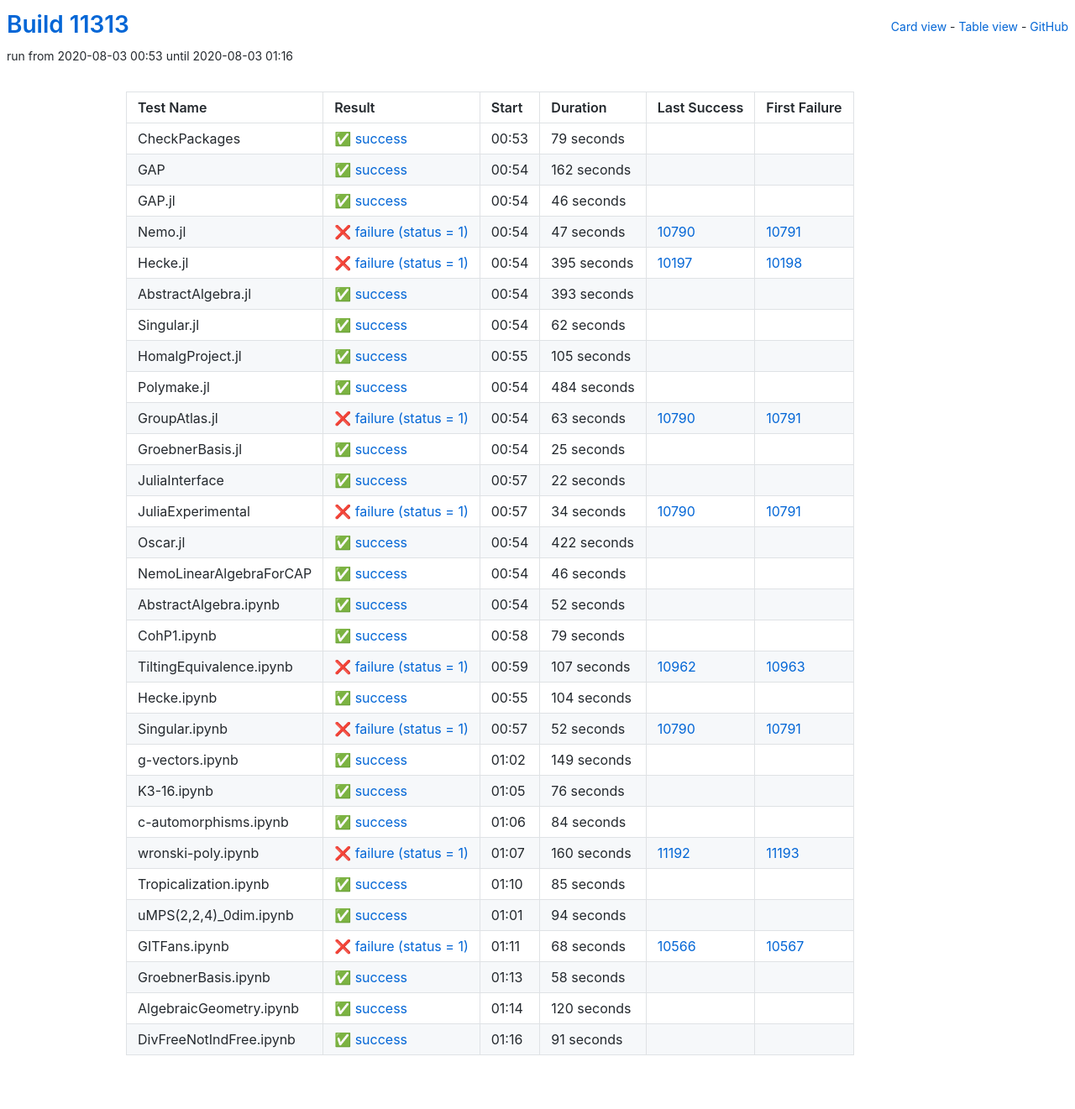
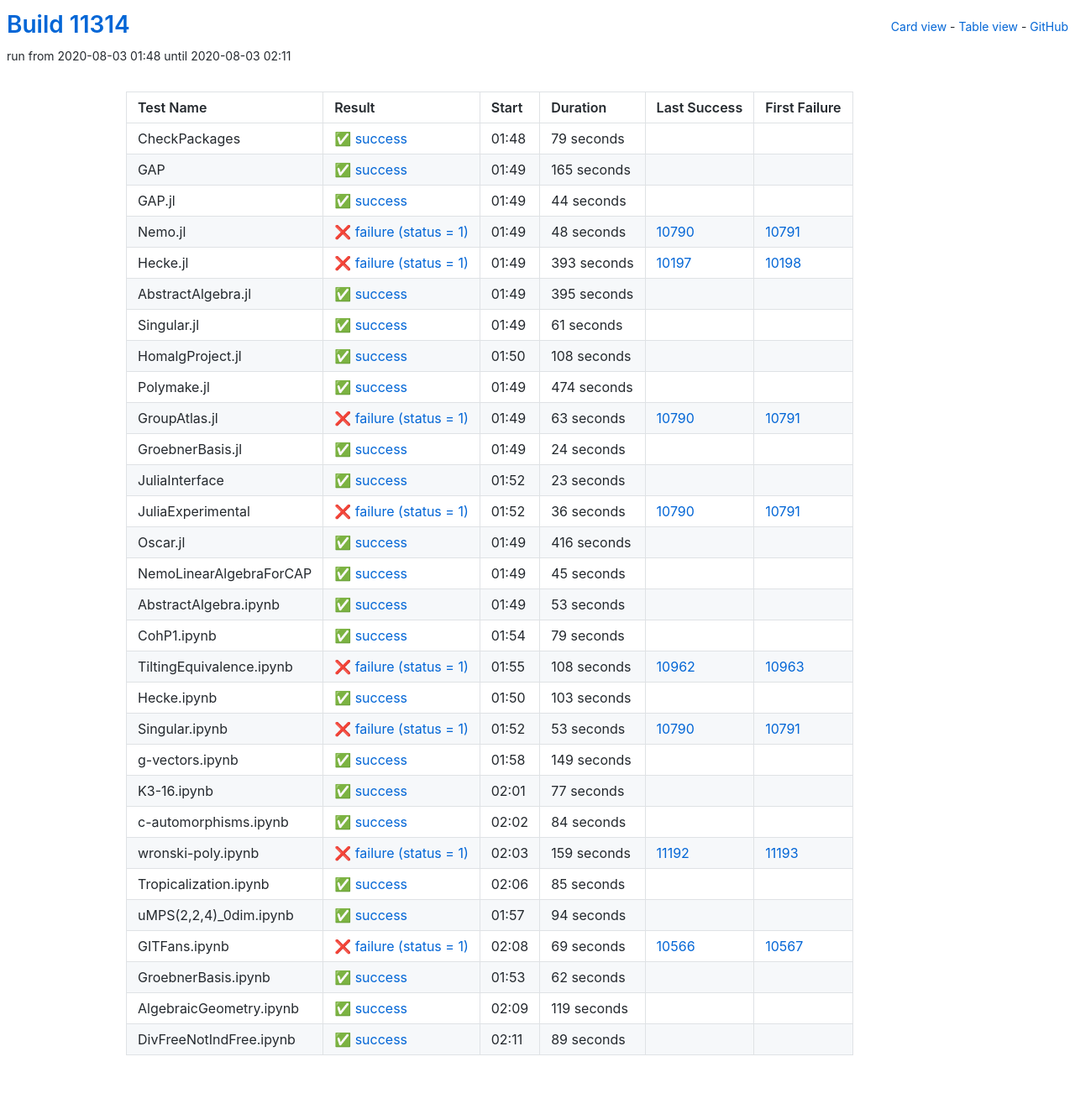
Before and after one commit to oscar-system/oscar-ci-status, a Jekyll site: the page built from table.html, in a window 1280 px wide. Shown: the whole page at 84% size. Built offline with Jekyll 4.4.1, drawn with Linux system fonts in a browser that asks for light colours.

Commit message:
Build #11314

```diff
--- a/_data/ci.yml
+++ b/_data/ci.yml
@@ -1,6 +1,6 @@
 ---
-build: 11313
-build_url: https://oscarci.mathematik.uni-kl.de/job/oscar/11313/
+build: 11314
+build_url: https://oscarci.mathematik.uni-kl.de/job/oscar/11314/
 job: oscar
 organization: oscar-system
 repo: oscar-ci-status
@@ -8,8 +8,8 @@
 tests:
 - name: CheckPackages
   id: checkpackages
-  log: https://oscarci.mathematik.uni-kl.de/job/oscar/11313/artifact/logs/build-11313/CheckPackages.log
-  start: 2020-08-03 00:53
+  log: https://oscarci.mathematik.uni-kl.de/job/oscar/11314/artifact/logs/build-11314/CheckPackages.log
+  start: 2020-08-03 01:48
   success: true
   exitcode: 0
   status: success
@@ -20,104 +20,104 @@
   first_failure_url:
 - name: GAP
   id: gap
-  log: https://oscarci.mathematik.uni-kl.de/job/oscar/11313/artifact/logs/build-11313/GAP.log
-  start: 2020-08-03 00:54
+  log: https://oscarci.mathematik.uni-kl.de/job/oscar/11314/artifact/logs/build-11314/GAP.log
+  start: 2020-08-03 01:49
   success: true
   exitcode: 0
   status: success
-  duration: 162
+  duration: 165
   last_success: false
   last_success_url:
   first_failure: false
   first_failure_url:
 - name: GAP.jl
   id: gap-jl
-  log: https://oscarci.mathematik.uni-kl.de/job/oscar/11313/artifact/logs/build-11313/GAP.jl.log
-  start: 2020-08-03 00:54
+  log: https://oscarci.mathematik.uni-kl.de/job/oscar/11314/artifact/logs/build-11314/GAP.jl.log
+  start: 2020-08-03 01:49
   success: true
   exitcode: 0
   status: success
-  duration: 46
+  duration: 44
   last_success: false
   last_success_url:
   first_failure: false
   first_failure_url:
 - name: Nemo.jl
   id: nemo-jl
-  log: https://oscarci.mathematik.uni-kl.de/job/oscar/11313/artifact/logs/build-11313/Nemo.jl.log
-  start: 2020-08-03 00:54
+  log: https://oscarci.mathematik.uni-kl.de/job/oscar/11314/artifact/logs/build-11314/Nemo.jl.log
+  start: 2020-08-03 01:49
   success: false
   exitcode: 1
   status: failure
-  duration: 47
+  duration: 48
   last_success: 10790
   last_success_url: https://oscarci.mathematik.uni-kl.de/job/oscar/10790/
   first_failure: 10791
   first_failure_url: https://oscarci.mathematik.uni-kl.de/job/oscar/10791/
 - name: Hecke.jl
   id: hecke-jl
-  log: https://oscarci.mathematik.uni-kl.de/job/oscar/11313/artifact/logs/build-11313/Hecke.jl.log
-  start: 2020-08-03 00:54
+  log: https://oscarci.mathematik.uni-kl.de/job/oscar/11314/artifact/logs/build-11314/Hecke.jl.log
+  start: 2020-08-03 01:49
   success: false
   exitcode: 1
   status: failure
-  duration: 395
+  duration: 393
   last_success: 10197
   last_success_url: https://oscarci.mathematik.uni-kl.de/job/oscar/10197/
   first_failure: 10198
   first_failure_url: https://oscarci.mathematik.uni-kl.de/job/oscar/10198/
 - name: AbstractAlgebra.jl
   id: abstractalgebra-jl
-  log: https://oscarci.mathematik.uni-kl.de/job/oscar/11313/artifact/logs/build-11313/AbstractAlgebra.jl.log
-  start: 2020-08-03 00:54
+  log: https://oscarci.mathematik.uni-kl.de/job/oscar/11314/artifact/logs/build-11314/AbstractAlgebra.jl.log
+  start: 2020-08-03 01:49
   success: true
   exitcode: 0
   status: success
-  duration: 393
+  duration: 395
   last_success: false
   last_success_url:
   first_failure: false
   first_failure_url:
 - name: Singular.jl
   id: singular-jl
-  log: https://oscarci.mathematik.uni-kl.de/job/oscar/11313/artifact/logs/build-11313/Singular.jl.log
-  start: 2020-08-03 00:54
+  log: https://oscarci.mathematik.uni-kl.de/job/oscar/11314/artifact/logs/build-11314/Singular.jl.log
+  start: 2020-08-03 01:49
   success: true
   exitcode: 0
   status: success
-  duration: 62
+  duration: 61
   last_success: false
   last_success_url:
   first_failure: false
   first_failure_url:
 - name: HomalgProject.jl
   id: homalgproject-jl
-  log: https://oscarci.mathematik.uni-kl.de/job/oscar/11313/artifact/logs/build-11313/HomalgProject.jl.log
-  start: 2020-08-03 00:55
+  log: https://oscarci.mathematik.uni-kl.de/job/oscar/11314/artifact/logs/build-11314/HomalgProject.jl.log
+  start: 2020-08-03 01:50
   success: true
   exitcode: 0
   status: success
-  duration: 105
+  duration: 108
   last_success: false
   last_success_url:
   first_failure: false
   first_failure_url:
 - name: Polymake.jl
   id: polymake-jl
-  log: https://oscarci.mathematik.uni-kl.de/job/oscar/11313/artifact/logs/build-11313/Polymake.jl.log
-  start: 2020-08-03 00:54
+  log: https://oscarci.mathematik.uni-kl.de/job/oscar/11314/artifact/logs/build-11314/Polymake.jl.log
+  start: 2020-08-03 01:49
   success: true
   exitcode: 0
   status: success
-  duration: 484
+  duration: 474
   last_success: false
   last_success_url:
   first_failure: false
   first_failure_url:
 - name: GroupAtlas.jl
   id: groupatlas-jl
-  log: https://oscarci.mathematik.uni-kl.de/job/oscar/11313/artifact/logs/build-11313/GroupAtlas.jl.log
-  start: 2020-08-03 00:54
+  log: https://oscarci.mathematik.uni-kl.de/job/oscar/11314/artifact/logs/build-11314/GroupAtlas.jl.log
+  start: 2020-08-03 01:49
   success: false
   exitcode: 1
   status: failure
@@ -128,80 +128,80 @@
   first_failure_url: https://oscarci.mathematik.uni-kl.de/job/oscar/10791/
 - name: GroebnerBasis.jl
   id: groebnerbasis-jl
-  log: https://oscarci.mathematik.uni-kl.de/job/oscar/11313/artifact/logs/build-11313/GroebnerBasis.jl.log
-  start: 2020-08-03 00:54
+  log: https://oscarci.mathematik.uni-kl.de/job/oscar/11314/artifact/logs/build-11314/GroebnerBasis.jl.log
+  start: 2020-08-03 01:49
   success: true
   exitcode: 0
   status: success
-  duration: 25
+  duration: 24
   last_success: false
   last_success_url:
   first_failure: false
   first_failure_url:
 - name: JuliaInterface
   id: juliainterface
-  log: https://oscarci.mathematik.uni-kl.de/job/oscar/11313/artifact/logs/build-11313/JuliaInterface.log
-  start: 2020-08-03 00:57
+  log: https://oscarci.mathematik.uni-kl.de/job/oscar/11314/artifact/logs/build-11314/JuliaInterface.log
+  start: 2020-08-03 01:52
   success: true
   exitcode: 0
   status: success
-  duration: 22
+  duration: 23
   last_success: false
   last_success_url:
   first_failure: false
   first_failure_url:
 - name: JuliaExperimental
   id: juliaexperimental
-  log: https://oscarci.mathematik.uni-kl.de/job/oscar/11313/artifact/logs/build-11313/JuliaExperimental.log
-  start: 2020-08-03 00:57
+  log: https://oscarci.mathematik.uni-kl.de/job/oscar/11314/artifact/logs/build-11314/JuliaExperimental.log
+  start: 2020-08-03 01:52
   success: false
   exitcode: 1
   status: failure
-  duration: 34
+  duration: 36
   last_success: 10790
   last_success_url: https://oscarci.mathematik.uni-kl.de/job/oscar/10790/
   first_failure: 10791
   first_failure_url: https://oscarci.mathematik.uni-kl.de/job/oscar/10791/
 - name: Oscar.jl
   id: oscar-jl
-  log: https://oscarci.mathematik.uni-kl.de/job/oscar/11313/artifact/logs/build-11313/Oscar.jl.log
-  start: 2020-08-03 00:54
+  log: https://oscarci.mathematik.uni-kl.de/job/oscar/11314/artifact/logs/build-11314/Oscar.jl.log
+  start: 2020-08-03 01:49
   success: true
   exitcode: 0
   status: success
-  duration: 422
+  duration: 416
   last_success: false
   last_success_url:
   first_failure: false
   first_failure_url:
 - name: NemoLinearAlgebraForCAP
   id: nemolinearalgebraforcap
-  log: https://oscarci.mathematik.uni-kl.de/job/oscar/11313/artifact/logs/build-11313/NemoLinearAlgebraForCAP.log
-  start: 2020-08-03 00:54
+  log: https://oscarci.mathematik.uni-kl.de/job/oscar/11314/artifact/logs/build-11314/NemoLinearAlgebraForCAP.log
+  start: 2020-08-03 01:49
   success: true
   exitcode: 0
   status: success
-  duration: 46
+  duration: 45
   last_success: false
   last_success_url:
   first_failure: false
   first_failure_url:
 - name: AbstractAlgebra.ipynb
   id: abstractalgebra-ipynb
-  log: https://oscarci.mathematik.uni-kl.de/job/oscar/11313/artifact/logs/build-11313/AbstractAlgebra.ipynb.log
-  start: 2020-08-03 00:54
+  log: https://oscarci.mathematik.uni-kl.de/job/oscar/11314/artifact/logs/build-11314/AbstractAlgebra.ipynb.log
+  start: 2020-08-03 01:49
   success: true
   exitcode: 0
   status: success
-  duration: 52
+  duration: 53
   last_success: false
   last_success_url:
   first_failure: false
   first_failure_url:
 - name: CohP1.ipynb
   id: cohp1-ipynb
-  log: https://oscarci.mathematik.uni-kl.de/job/oscar/11313/artifact/logs/build-11313/CohP1.ipynb.log
-  start: 2020-08-03 00:58
+  log: https://oscarci.mathematik.uni-kl.de/job/oscar/11314/artifact/logs/build-11314/CohP1.ipynb.log
+  start: 2020-08-03 01:54
   success: true
   exitcode: 0
   status: success
@@ -212,44 +212,44 @@
   first_failure_url:
 - name: TiltingEquivalence.ipynb
   id: tiltingequivalence-ipynb
-  log: https://oscarci.mathematik.uni-kl.de/job/oscar/11313/artifact/logs/build-11313/TiltingEquivalence.ipynb.log
-  start: 2020-08-03 00:59
+  log: https://oscarci.mathematik.uni-kl.de/job/oscar/11314/artifact/logs/build-11314/TiltingEquivalence.ipynb.log
+  start: 2020-08-03 01:55
   success: false
   exitcode: 1
   status: failure
-  duration: 107
+  duration: 108
   last_success: 10962
   last_success_url: https://oscarci.mathematik.uni-kl.de/job/oscar/10962/
   first_failure: 10963
   first_failure_url: https://oscarci.mathematik.uni-kl.de/job/oscar/10963/
 - name: Hecke.ipynb
   id: hecke-ipynb
-  log: https://oscarci.mathematik.uni-kl.de/job/oscar/11313/artifact/logs/build-11313/Hecke.ipynb.log
-  start: 2020-08-03 00:55
+  log: https://oscarci.mathematik.uni-kl.de/job/oscar/11314/artifact/logs/build-11314/Hecke.ipynb.log
+  start: 2020-08-03 01:50
   success: true
   exitcode: 0
   status: success
-  duration: 104
+  duration: 103
   last_success: false
   last_success_url:
   first_failure: false
   first_failure_url:
 - name: Singular.ipynb
   id: singular-ipynb
-  log: https://oscarci.mathematik.uni-kl.de/job/oscar/11313/artifact/logs/build-11313/Singular.ipynb.log
-  start: 2020-08-03 00:57
+  log: https://oscarci.mathematik.uni-kl.de/job/oscar/11314/artifact/logs/build-11314/Singular.ipynb.log
+  start: 2020-08-03 01:52
   success: false
   exitcode: 1
   status: failure
-  duration: 52
+  duration: 53
   last_success: 10790
   last_success_url: https://oscarci.mathematik.uni-kl.de/job/oscar/10790/
   first_failure: 10791
   first_failure_url: https://oscarci.mathematik.uni-kl.de/job/oscar/10791/
 - name: g-vectors.ipynb
   id: g-vectors-ipynb
-  log: https://oscarci.mathematik.uni-kl.de/job/oscar/11313/artifact/logs/build-11313/g-vectors.ipynb.log
-  start: 2020-08-03 01:02
+  log: https://oscarci.mathematik.uni-kl.de/job/oscar/11314/artifact/logs/build-11314/g-vectors.ipynb.log
+  start: 2020-08-03 01:58
   success: true
   exitcode: 0
   status: success
@@ -260,20 +260,20 @@
   first_failure_url:
 - name: K3-16.ipynb
   id: k3-16-ipynb
-  log: https://oscarci.mathematik.uni-kl.de/job/oscar/11313/artifact/logs/build-11313/K3-16.ipynb.log
-  start: 2020-08-03 01:05
+  log: https://oscarci.mathematik.uni-kl.de/job/oscar/11314/artifact/logs/build-11314/K3-16.ipynb.log
+  start: 2020-08-03 02:01
   success: true
   exitcode: 0
   status: success
-  duration: 76
+  duration: 77
   last_success: false
   last_success_url:
   first_failure: false
   first_failure_url:
 - name: c-automorphisms.ipynb
   id: c-automorphisms-ipynb
-  log: https://oscarci.mathematik.uni-kl.de/job/oscar/11313/artifact/logs/build-11313/c-automorphisms.ipynb.log
-  start: 2020-08-03 01:06
+  log: https://oscarci.mathematik.uni-kl.de/job/oscar/11314/artifact/logs/build-11314/c-automorphisms.ipynb.log
+  start: 2020-08-03 02:02
   success: true
   exitcode: 0
   status: success
@@ -284,20 +284,20 @@
   first_failure_url:
 - name: wronski-poly.ipynb
   id: wronski-poly-ipynb
-  log: https://oscarci.mathematik.uni-kl.de/job/oscar/11313/artifact/logs/build-11313/wronski-poly.ipynb.log
-  start: 2020-08-03 01:07
+  log: https://oscarci.mathematik.uni-kl.de/job/oscar/11314/artifact/logs/build-11314/wronski-poly.ipynb.log
+  start: 2020-08-03 02:03
   success: false
   exitcode: 1
   status: failure
-  duration: 160
+  duration: 159
   last_success: 11192
   last_success_url: https://oscarci.mathematik.uni-kl.de/job/oscar/11192/
   first_failure: 11193
   first_failure_url: https://oscarci.mathematik.uni-kl.de/job/oscar/11193/
 - name: Tropicalization.ipynb
   id: tropicalization-ipynb
-  log: https://oscarci.mathematik.uni-kl.de/job/oscar/11313/artifact/logs/build-11313/Tropicalization.ipynb.log
-  start: 2020-08-03 01:10
+  log: https://oscarci.mathematik.uni-kl.de/job/oscar/11314/artifact/logs/build-11314/Tropicalization.ipynb.log
+  start: 2020-08-03 02:06
   success: true
   exitcode: 0
   status: success
@@ -308,8 +308,8 @@
   first_failure_url:
 - name: uMPS(2,2,4)_0dim.ipynb
   id: umps-2-2-4-0dim-ipynb
-  log: https://oscarci.mathematik.uni-kl.de/job/oscar/11313/artifact/logs/build-11313/uMPS-2-2-4-_0dim.ipynb.log
-  start: 2020-08-03 01:01
+  log: https://oscarci.mathematik.uni-kl.de/job/oscar/11314/artifact/logs/build-11314/uMPS-2-2-4-_0dim.ipynb.log
+  start: 2020-08-03 01:57
   success: true
   exitcode: 0
   status: success
@@ -320,48 +320,48 @@
   first_failure_url:
 - name: GITFans.ipynb
   id: gitfans-ipynb
-  log: https://oscarci.mathematik.uni-kl.de/job/oscar/11313/artifact/logs/build-11313/GITFans.ipynb.log
-  start: 2020-08-03 01:11
+  log: https://oscarci.mathematik.uni-kl.de/job/oscar/11314/artifact/logs/build-11314/GITFans.ipynb.log
+  start: 2020-08-03 02:08
   success: false
   exitcode: 1
   status: failure
-  duration: 68
+  duration: 69
   last_success: 10566
   last_success_url: https://oscarci.mathematik.uni-kl.de/job/oscar/10566/
   first_failure: 10567
   first_failure_url: https://oscarci.mathematik.uni-kl.de/job/oscar/10567/
 - name: GroebnerBasis.ipynb
   id: groebnerbasis-ipynb
-  log: https://oscarci.mathematik.uni-kl.de/job/oscar/11313/artifact/logs/build-11313/GroebnerBasis.ipynb.log
-  start: 2020-08-03 01:13
+  log: https://oscarci.mathematik.uni-kl.de/job/oscar/11314/artifact/logs/build-11314/GroebnerBasis.ipynb.log
+  start: 2020-08-03 01:53
   success: true
   exitcode: 0
   status: success
-  duration: 58
+  duration: 62
   last_success: false
   last_success_url:
   first_failure: false
   first_failure_url:
 - name: AlgebraicGeometry.ipynb
   id: algebraicgeometry-ipynb
-  log: https://oscarci.mathematik.uni-kl.de/job/oscar/11313/artifact/logs/build-11313/AlgebraicGeometry.ipynb.log
-  start: 2020-08-03 01:14
+  log: https://oscarci.mathematik.uni-kl.de/job/oscar/11314/artifact/logs/build-11314/AlgebraicGeometry.ipynb.log
+  start: 2020-08-03 02:09
   success: true
   exitcode: 0
   status: success
-  duration: 120
+  duration: 119
   last_success: false
   last_success_url:
   first_failure: false
   first_failure_url:
 - name: DivFreeNotIndFree.ipynb
   id: divfreenotindfree-ipynb
-  log: https://oscarci.mathematik.uni-kl.de/job/oscar/11313/artifact/logs/build-11313/DivFreeNotIndFree.ipynb.log
-  start: 2020-08-03 01:16
+  log: https://oscarci.mathematik.uni-kl.de/job/oscar/11314/artifact/logs/build-11314/DivFreeNotIndFree.ipynb.log
+  start: 2020-08-03 02:11
   success: true
   exitcode: 0
   status: success
-  duration: 91
+  duration: 89
   last_success: false
   last_success_url:
   first_failure: false
```
Also changed, not shown: README.md.
